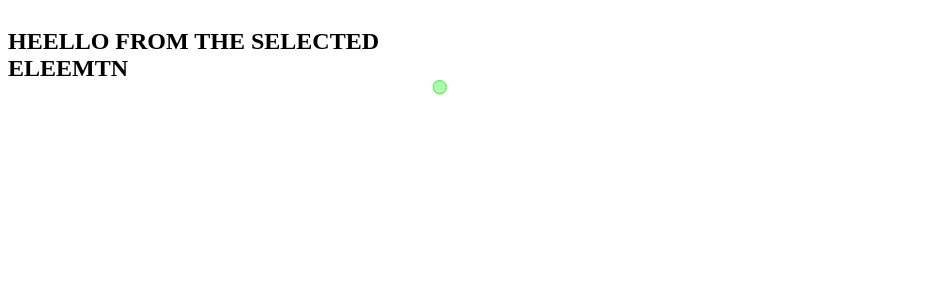
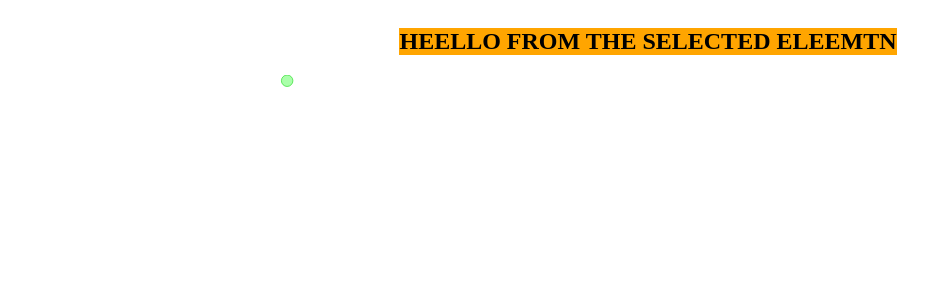
Before and after one commit to Milldrew/d3, an Angular app: page / in a window 1280 px wide. Shown: the top 300 px of the page, without its empty margins (0-952 px from the left). Built offline with nearby package versions, Linux system fonts and the light colour scheme.

Commit message:
📅  | Thu Aug 25 07:40:49 EDT 2022

```diff
--- a/projects/basic-d3-app/src/app/basic-dot/basic-dot.component.scss
+++ b/projects/basic-d3-app/src/app/basic-dot/basic-dot.component.scss
@@ -2,6 +2,9 @@
   display: flex;
   height: 100%;
   width: 100%;
+  flex-direction: column;
+  justify-content: center;
+  align-items: center;
 }
 
 svg {
--- a/projects/basic-d3-app/src/app/basic-dot/basic-dot.component.ts
+++ b/projects/basic-d3-app/src/app/basic-dot/basic-dot.component.ts
@@ -25,7 +25,6 @@ export class BasicDotComponent implements OnChanges, OnInit {
 
   ngOnChanges(changes: SimpleChanges): void {
     this.nameOfFigure = changes['nameOfFigure'].currentValue;
-    //console.log(this.nameOfFigure.currentValue);
   }
   ngAfterContentInit() {
     this.addChartTitle();
@@ -39,6 +38,7 @@ export class BasicDotComponent implements OnChanges, OnInit {
     this.selectedElement = d3.select(containerEle);
   }
   ngOnInit(): void {
+    this.setupH2Element();
     this.createDot();
     (async () => {
       await this.dotGrow(1)?.end();
@@ -69,7 +69,6 @@ export class BasicDotComponent implements OnChanges, OnInit {
     return setAttr;
   }
   createDot() {
-    this.selectedElement.append('h2');
     this.selectedElement
       .append('svg')
       .append('circle')
@@ -77,6 +76,12 @@ export class BasicDotComponent implements OnChanges, OnInit {
       .attr('cy', this.prepareAttr(0))
       .attr('cx', this.prepareAttr(0))
       .attr('r', this.prepareAttr(0));
+  }
+  setupH2Element() {
+    this.selectedElement
+      .append('h2')
+      .style('background-color', 'orange')
+      .style('text-align', 'center');
   }
 
   dotGrow(sizeIndex: number) {
@@ -92,10 +97,7 @@ export class BasicDotComponent implements OnChanges, OnInit {
     }
   }
   addChartTitle() {
-    console.log('NAME OF FIGURE', this.nameOfFigure);
-    console.log('hello from add chart title');
     const h2Element = d3.select('h2');
-    console.log(h2Element, 'H2 ELEMENT');
     h2Element.text(this.nameOfFigure || 'NO NAME FOUND');
   }
 }
```
